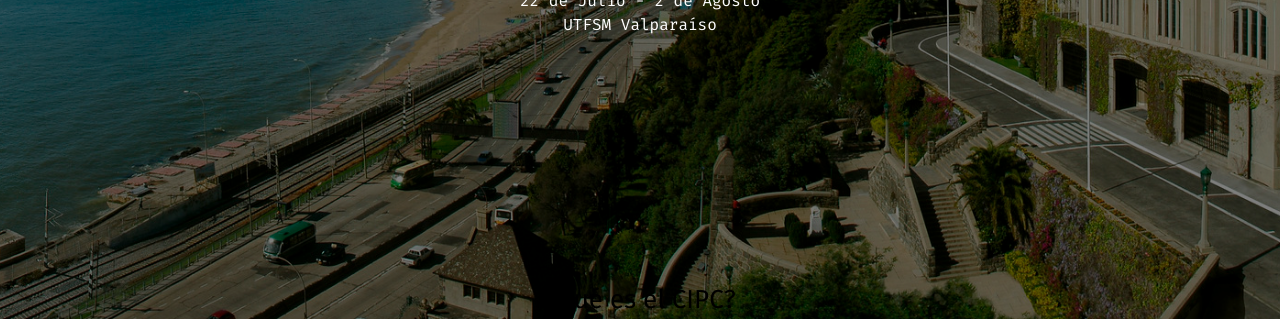
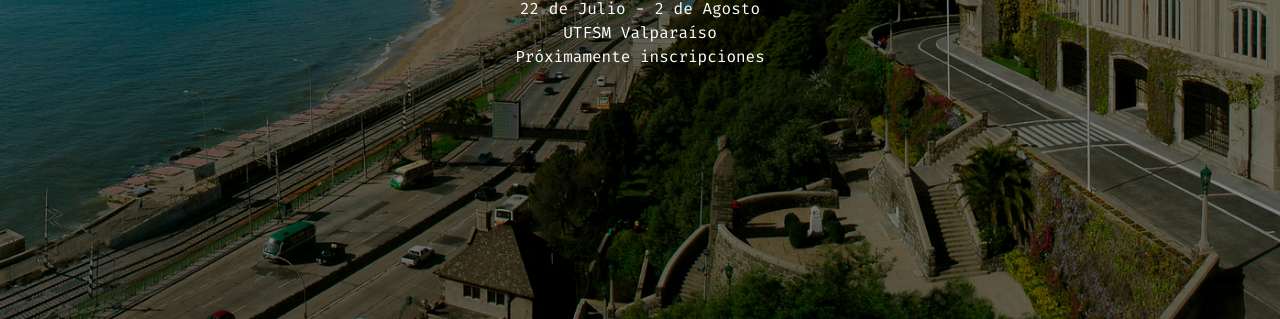
Before and after one commit to progcompcl/pda-website, an Astro site: page / in a window 1280 px wide. Shown: the part 481-800 px from the top of the page. Built offline with nearby package versions, Linux system fonts and the light colour scheme; Astro itself is replaced by a stand-in of ours.

Commit message:
feat: add registration notice

```diff
--- a/src/components/Welcome.astro
+++ b/src/components/Welcome.astro
@@ -19,12 +19,13 @@ import background from "../assets/utfsm.jpg";
       >
     </h1>
     <h2 id="hero-subtitle" class="mt-5 font-mono text-center text-white">
-      22 de Julio - 2 de Agosto <br /> UTFSM Valparaíso
+      22 de Julio - 2 de Agosto <br /> UTFSM Valparaíso <br /> Próximamente inscripciones
     </h2>
   </section>
-  <section id="about">
+
+  <!-- <section id="about">
     <h1>¿Qué es el CIPC?</h1>
-  </section>
+  </section> -->
 </main>
 
 <style>
```
